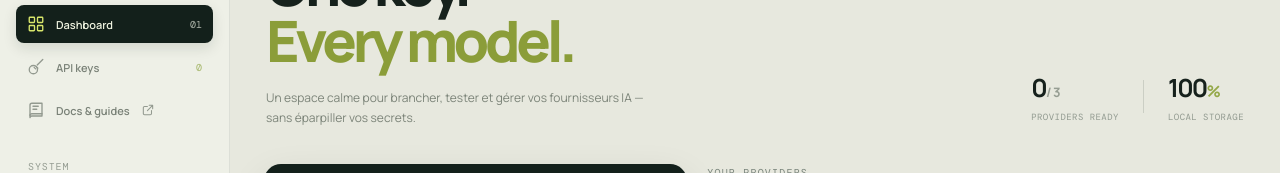
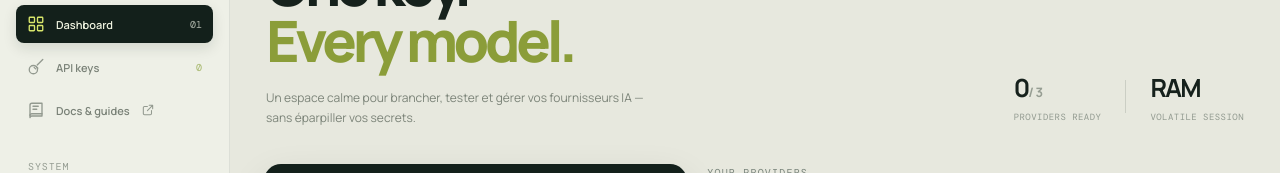
Before and after one commit to sieni7/byok_tester, a React (Vite) app: page / in a window 1280 px wide. Shown: the part 192-365 px from the top of the page. Built offline with nearby package versions, Linux system fonts and the light colour scheme.

Commit message:
fix(ui): reflect active credential storage mode

```diff
--- a/src/app/App.tsx
+++ b/src/app/App.tsx
@@ -177,7 +177,7 @@ function App() {
           <div className="intro-stats">
             <div className="stat-block"><strong>{configuredCount}<small>/ {providers.length}</small></strong><span>providers ready</span></div>
             <div className="stat-divider" />
-            <div className="stat-block"><strong>100<span>%</span></strong><span>local storage</span></div>
+            <div className="stat-block"><strong>{storageMode === 'session' ? 'RAM' : '100%'}</strong><span>{storageMode === 'session' ? 'volatile session' : 'local storage'}</span></div>
           </div>
         </section>
 
```
